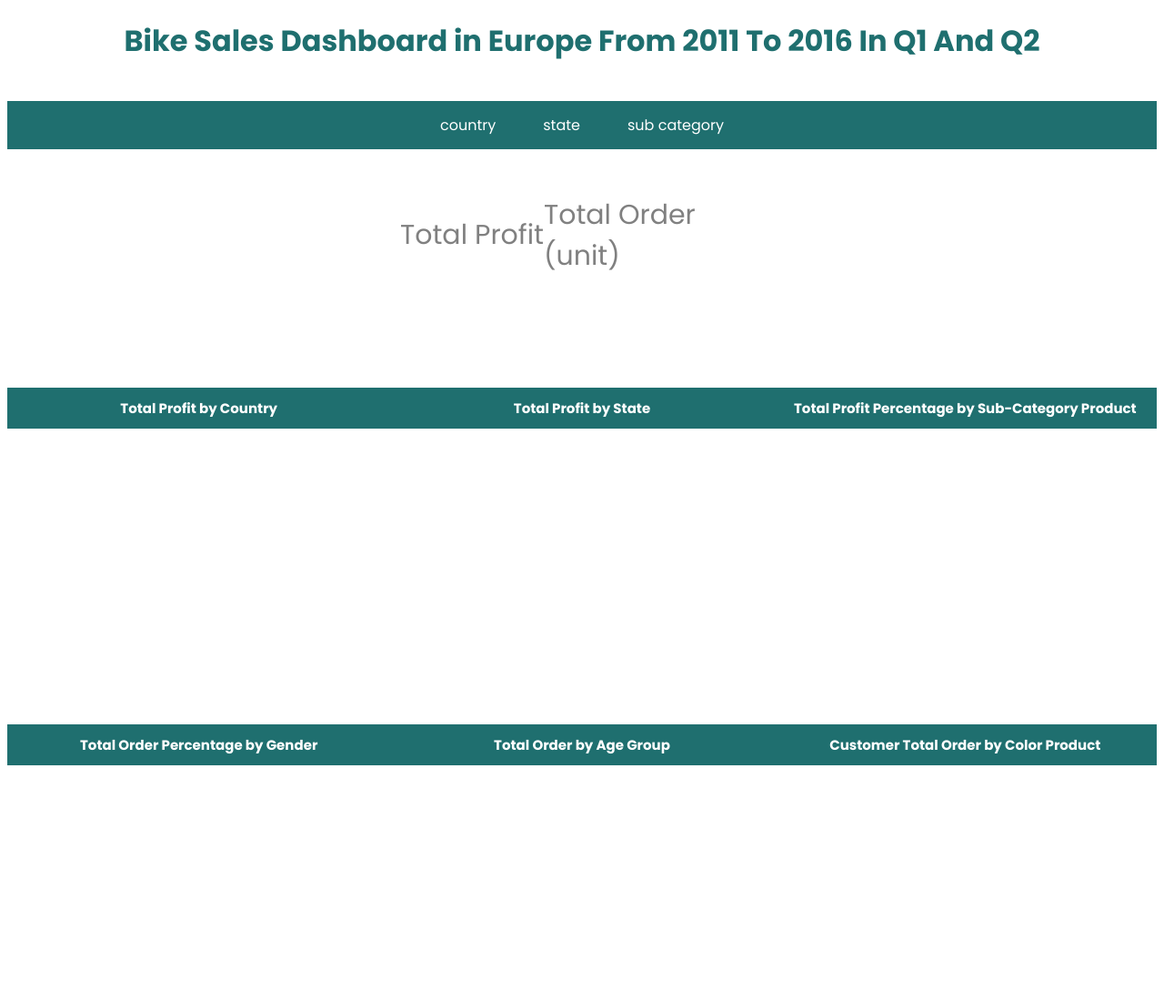
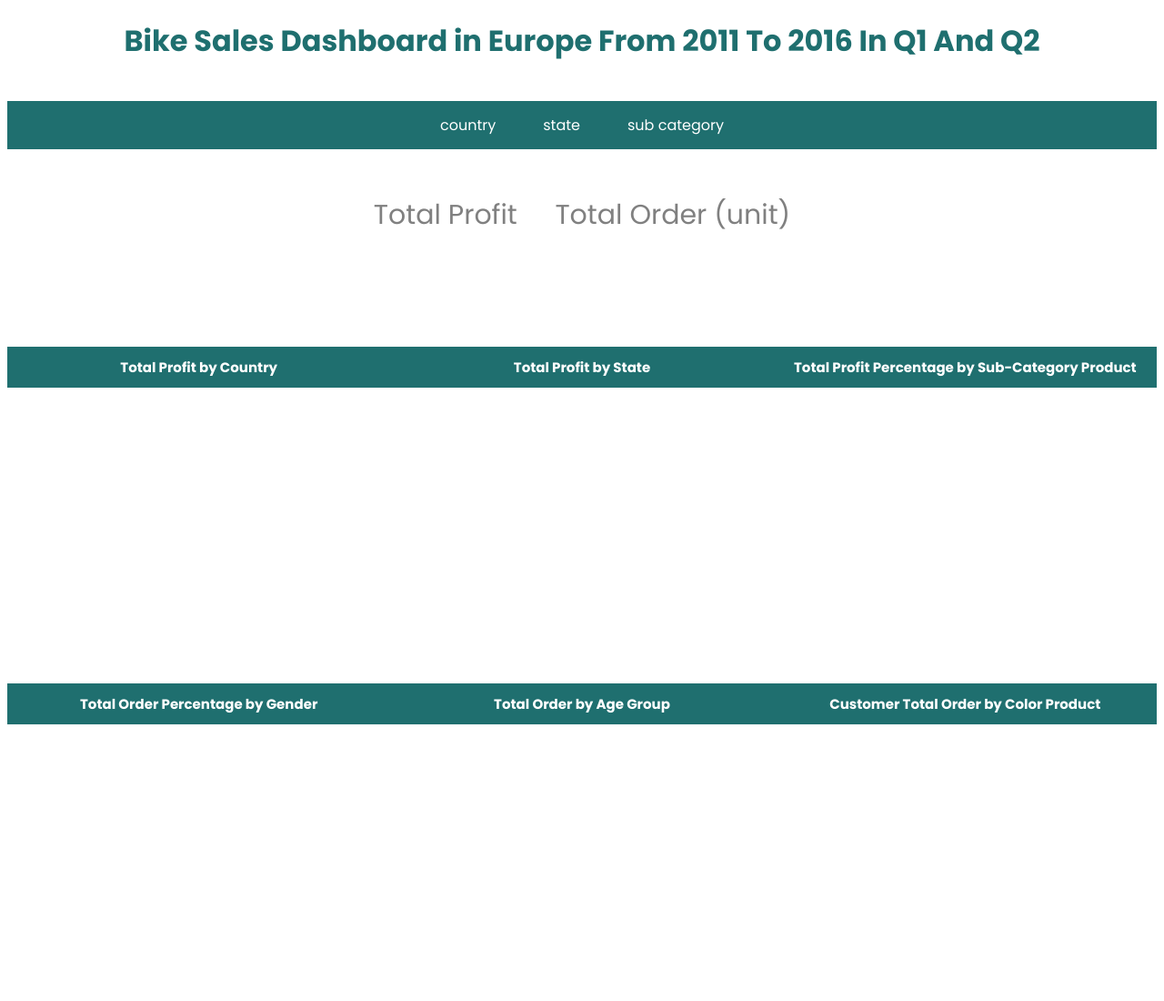
Before and after one commit to Kampus-Merdeka-Software-Engineering/km-feb24-medan-8, a plain HTML site: page capstoneproject.html in a window 1280 px wide. Shown: the top 1100 px of the page at 91% size. Drawn offline with Linux system fonts and the light colour scheme.

Commit message:
revisi widht

```diff
--- a/style_cp.css
+++ b/style_cp.css
@@ -6,12 +6,13 @@
   .total {
     display: grid;
     grid-template-columns:auto auto;
-    width: 400px;
+    width: 500px;
     place-items: center;
     margin:0 auto;
     font-size: 30px;
     color: gray;
     font-style: impact;
+    font-style: bold;
   }
 
  *{
```
